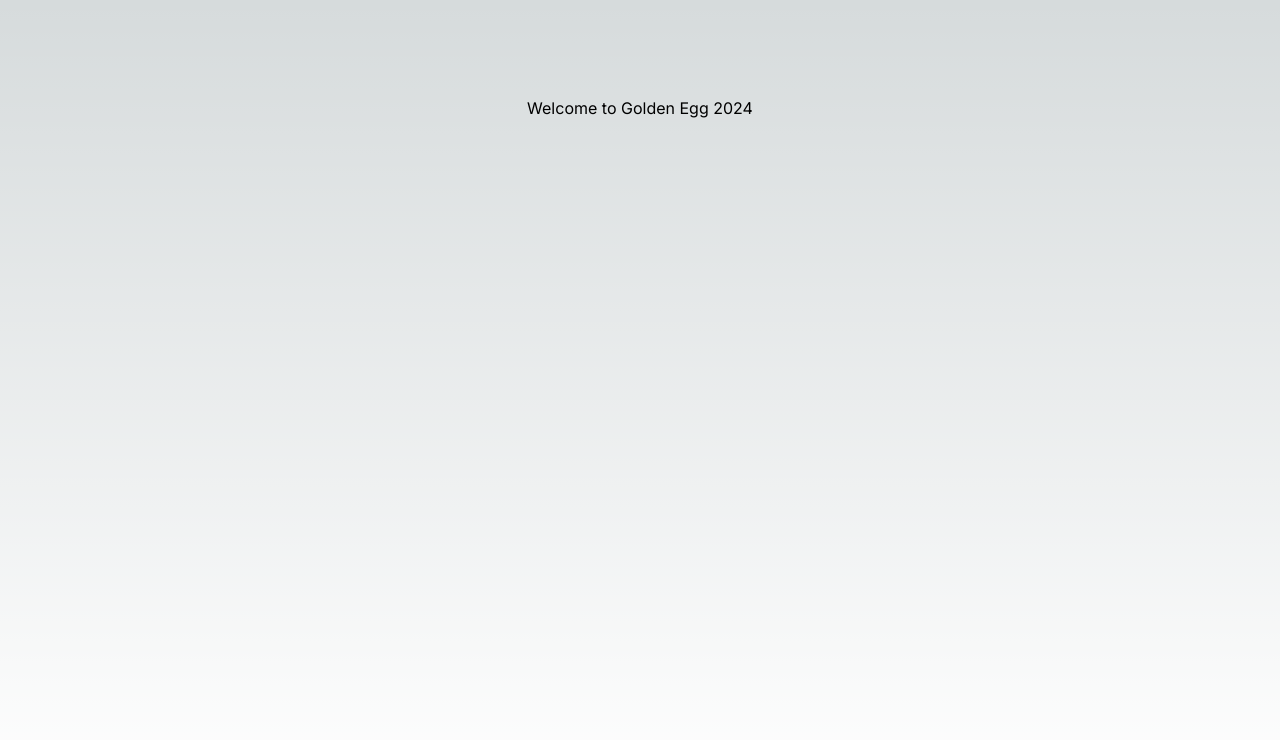
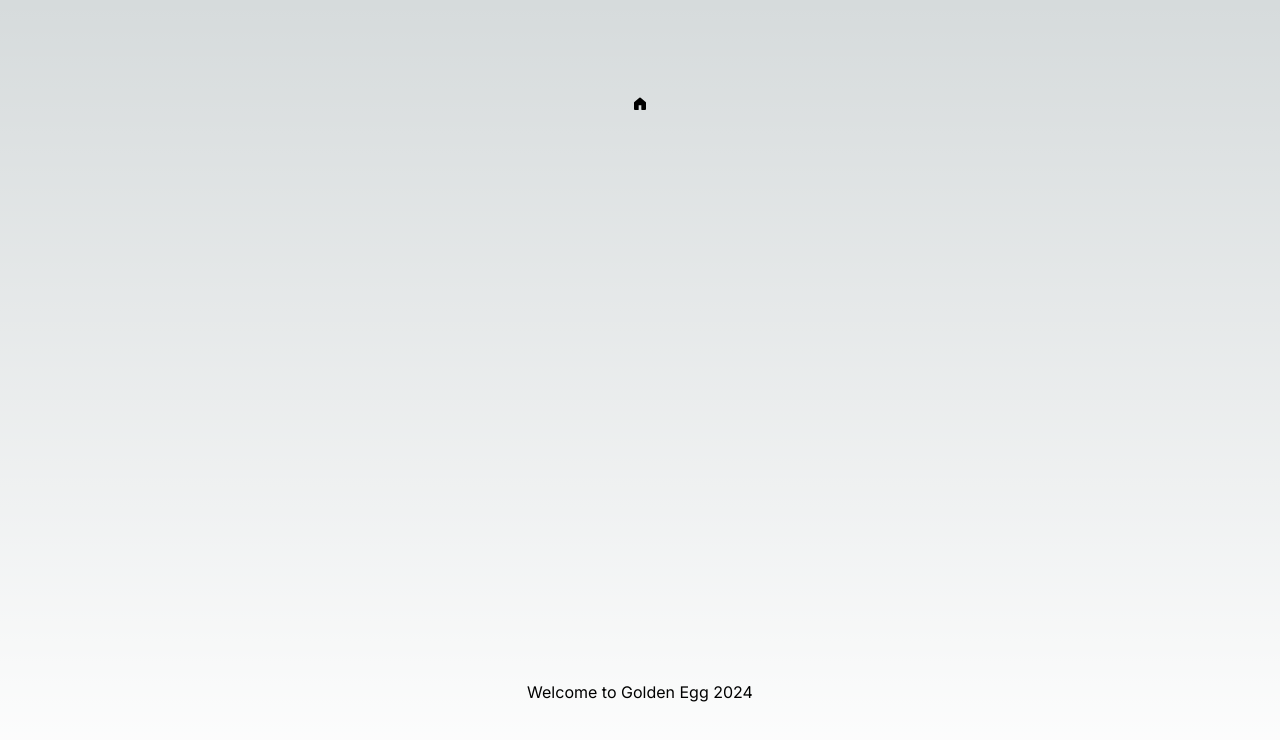
Before and after one commit to S3ak/golden-egg-2024-next, a Next.js app: page / in a window 1280 px wide. Shown: the top 740 px of the page. Built offline with nearby package versions, Linux system fonts and the light colour scheme.

Commit message:
build: :heavy_plus_sign: install react-icons
Also wrote test

```diff
--- a/app/page.tsx
+++ b/app/page.tsx
@@ -1,8 +1,12 @@
 import Image from "next/image";
+import { GoHomeFill } from "react-icons/go";
 
 export default function Home() {
   return (
     <main className="flex min-h-screen flex-col items-center justify-between p-24">
+      <span>
+        <GoHomeFill data-cy="home-icon" />
+      </span>
       <h1>Welcome to Golden Egg 2024</h1>
     </main>
   );
--- a/package.json
+++ b/package.json
@@ -16,6 +16,7 @@
     "next": "14.1.0",
     "react": "^18",
     "react-dom": "^18",
+    "react-icons": "^5.0.1",
     "tailwind-merge": "^2.2.2",
     "wait-on": "^7.2.0"
   },
@@ -23,6 +24,7 @@
     "@types/node": "^20",
     "@types/react": "^18",
     "@types/react-dom": "^18",
+    "@types/react-icons": "^3.0.0",
     "autoprefixer": "^10.4.18",
     "cypress": "^13.7.0",
     "eslint": "^8",
```
Also changed, not shown: 2 other files (tests, documents, lock files or other folders).
